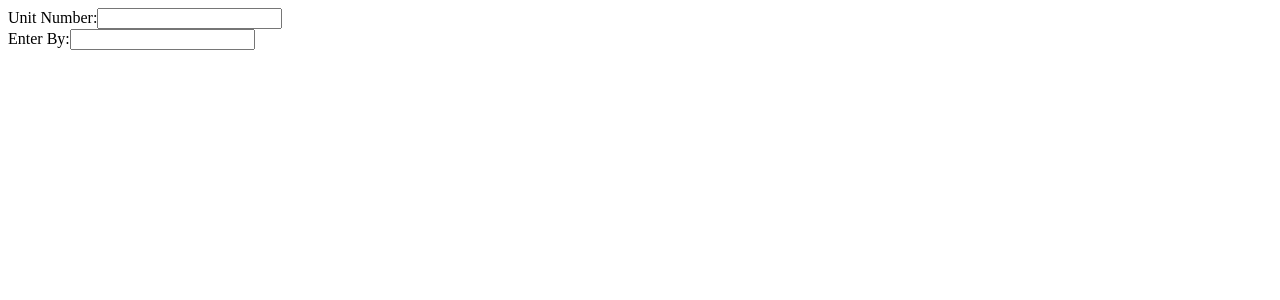
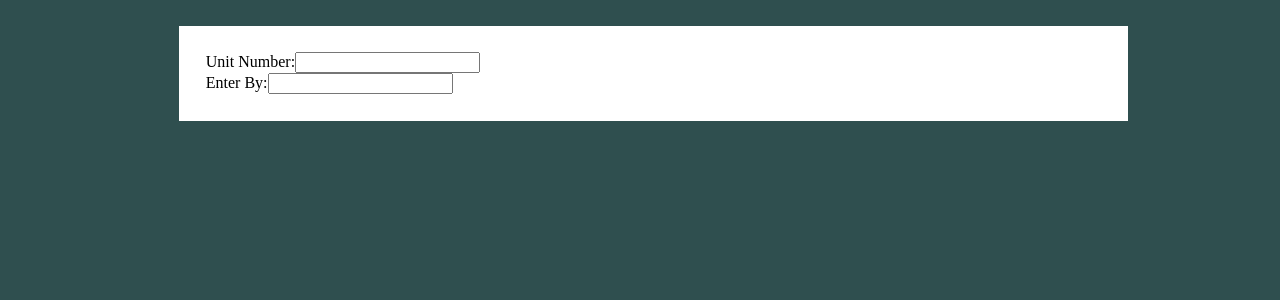
Before and after one commit to petidesoftwares/bincom_test_frontend, a PHP site: page /views/upload-poll-result.php in a window 1280 px wide. Shown: the top 300 px of the page. Run offline with PHP 8.4, Linux system fonts and the light colour scheme.

Commit message:
style commit

```diff
--- a/views/lga.php
+++ b/views/lga.php
@@ -3,8 +3,10 @@
     <head>
         <script src="../javascripts/jquery.js"></script>
         <script src="../javascripts/question2Controller.js"></script>
+        <link rel="stylesheet" href="../css/bincomcss.css">
     </head>
     <body>
+        <div class="card-fluid">
             <div>
                 <div>
                     <select id="lga-by-state" onchange="getResult()">
@@ -23,5 +25,6 @@
                     </tbody>
                 </table>
             </div>
+        </div>
     </body>
 </html>
--- a/views/upload-poll-result.php
+++ b/views/upload-poll-result.php
@@ -2,9 +2,10 @@
     <head>
         <script src="../javascripts/jquery.js"></script>
         <script src="../javascripts/question3.js"></script>
+        <link rel="stylesheet" href="../css/bincomcss.css">
     </head>
     <body>
-        <div id="upload-form">
+        <div class="card-fluid" id="upload-form">
             <label>Unit Number:</label><input type="text" id="polling-unit-num"><br>
             <label>Enter By:</label><input type="text", id="agent-name"><br>
 
```
Lines whose indentation alone changed are shown as unchanged.
